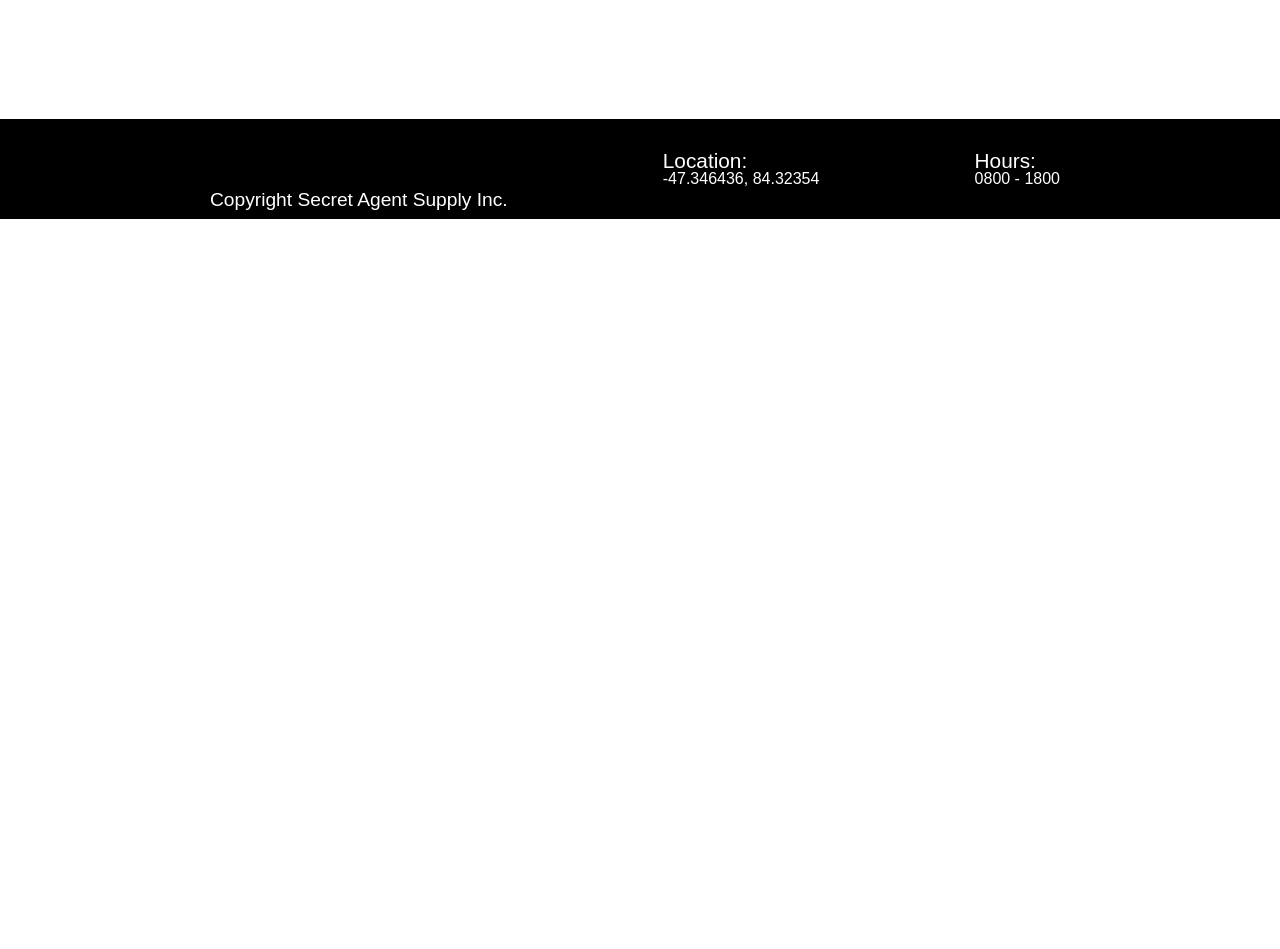
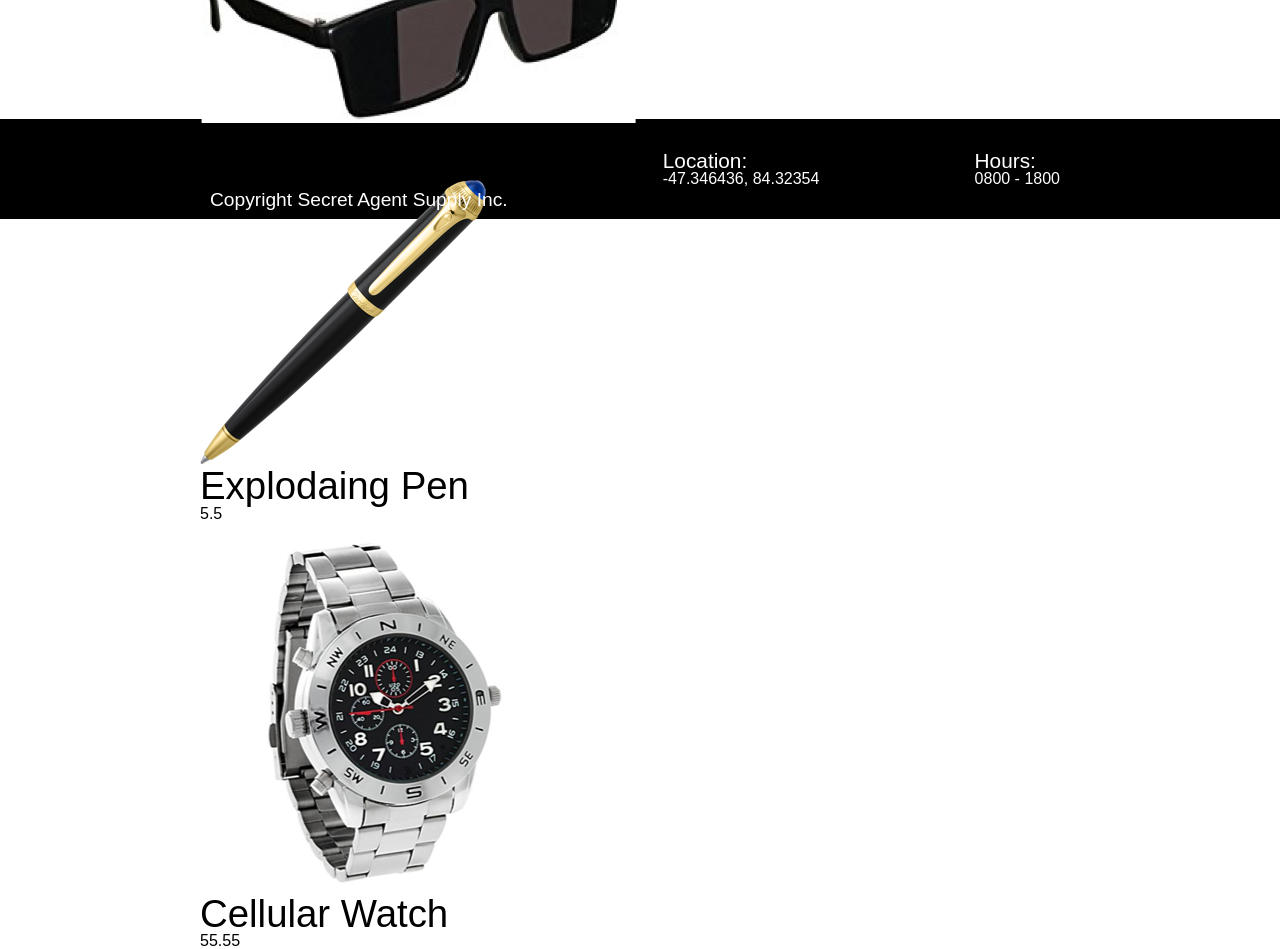
Before and after one commit to Lndubose/SecretAgentSupply, a React (Create React App) app in the folder agent/: page / in a window 1280 px wide. Shown: the part 680-1629 px from the top of the page. Before the commit the page ends 899 px from the top, so only its background shows below. Built offline with nearby package versions, Linux system fonts and the light colour scheme.

Commit message:
Dummy Data made to create store area

```diff
--- /dev/null
+++ b/agent/src/components/functional/StoreArea.js
@@ -0,0 +1,20 @@
+import React from 'react';
+import { items } from '../../storeDummyData.js';
+import Product from '../presentatnional/Product';
+
+class StoreArea extends React.Component {
+  state = {
+    items,
+  };
+  render() {
+    return (
+      <div>
+        {this.state.items.map(item => {
+          return <Product key={item.id} item={item} />;
+        })}
+      </div>
+    );
+  }
+}
+
+export default StoreArea;
--- a/agent/src/components/presentatnional/Main.js
+++ b/agent/src/components/presentatnional/Main.js
@@ -2,6 +2,7 @@ import React from 'react';
 import styled from 'styled-components';
 
 import { Container } from '../../GlobalStyle';
+import StoreArea from '../functional/StoreArea.js';
 
 const MenuNavigation = styled.div`
   background: maroon;
@@ -79,7 +80,7 @@ function Main(props) {
       <MainStyle>
         <Container>
           <MainContainer>
-            <h1>Store content area</h1>
+            <StoreArea />
           </MainContainer>
         </Container>
       </MainStyle>
--- /dev/null
+++ b/agent/src/components/presentatnional/Product.js
@@ -0,0 +1,15 @@
+import React from 'react';
+
+function Product(props) {
+  const { title, photoUrl, price } = props.item;
+
+  return (
+    <div>
+      <img src={photoUrl} alt="Item" />
+      <h2>{title}</h2>
+      <p>{price}</p>
+    </div>
+  );
+}
+
+export default Product;
--- /dev/null
+++ b/agent/src/storeDummyData.js
@@ -0,0 +1,24 @@
+import Glasses from './images/glasses.png';
+import Pen from './images/pen.png';
+import Watch from './images/watch.png';
+
+export let items = [
+  {
+    id: 1,
+    title: 'Thermal Glasses',
+    photoUrl: Glasses,
+    price: 20,
+  },
+  {
+    id: 2,
+    title: 'Explodaing Pen',
+    photoUrl: Pen,
+    price: 5.5,
+  },
+  {
+    id: 3,
+    title: 'Cellular Watch',
+    photoUrl: Watch,
+    price: 55.55,
+  },
+];
```
